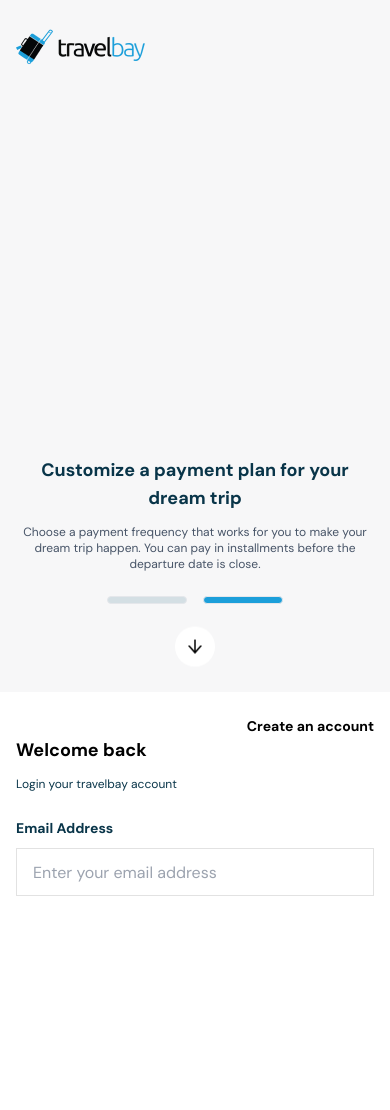
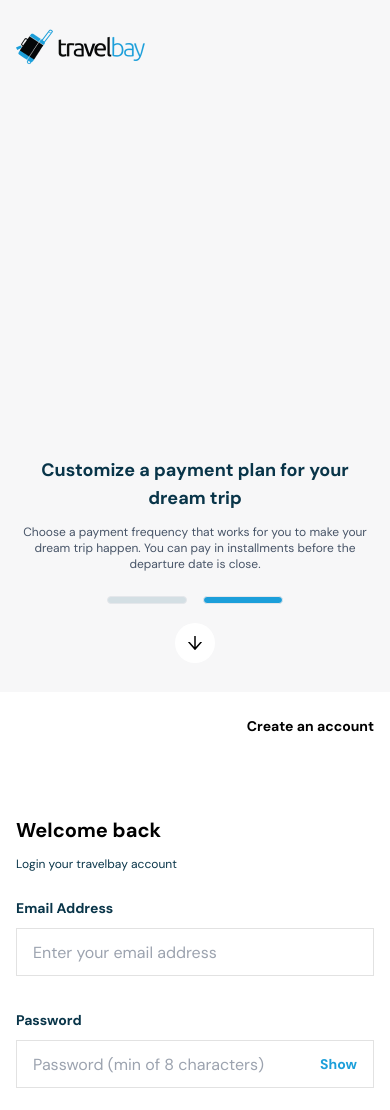
Before and after one commit to Generalsoi/travelbay, a React (Vite) app: page / in a window 390 px wide. Shown: the top 1110 px of the page. Before the commit the page ends 952 px from the top, so only its background shows below. Built offline with nearby package versions, Linux system fonts and the light colour scheme.

Commit message:
fix: minor updates

```diff
--- a/src/components/Login.tsx
+++ b/src/components/Login.tsx
@@ -1,8 +1,10 @@
-import React, { FC } from "react";
+import React, { FC, useState } from "react";
 import Logo from "../assets/Logo.png";
 import { AiOutlineArrowDown } from "react-icons/ai";
 
 export const Login: FC = () => {
+  const [showPassword, setShowPassword] = useState<boolean>(false);
+
   return (
     <div className="font-dmsans md:flex items-start w-full">
       <div className="w-full md:w-[50%] bg-[#F7F7F8] px-4 md:px-20 md:h-screen py-6 md:py-10">
@@ -43,8 +45,8 @@ export const Login: FC = () => {
         <div className="flex items-center justify-end ">
           <h2 className="font-bold text-sm md:text-md">Create an account</h2>
         </div>
-        <div className="md:mt-32">
-          <h2 className="font-bold text-lg md:text-2xl">Welcome back</h2>
+        <div className="mt-20 md:mt-32">
+          <h2 className="font-bold text-xl md:text-2xl">Welcome back</h2>
           <p className="text-xs md:text-sm text-[#093549] mt-3">
             Login your travelbay account
           </p>
@@ -68,6 +70,41 @@ export const Login: FC = () => {
                 />
               </div>
             </div>
+
+            <div>
+              <label
+                htmlFor="password"
+                className="text-[#093549] font-bold text-sm md:text-md"
+              >
+                Password
+              </label>
+
+              <div
+                className="w-full h-12 flex justify-between mb-3 relative mt-2"
+                style={{ border: "1px solid rgba(18, 18, 18, 0.12)" }}
+              >
+                <input
+                  type={showPassword ? "text" : "password"}
+                  placeholder="Password (min of 8 characters)"
+                  className="w-full h-full outline-none px-4 "
+                />
+                {showPassword ? (
+                  <p
+                    className="place-self-center absolute right-4 text-[#1C9FDA] text-sm cursor-pointer font-bold "
+                    onClick={() => setShowPassword(!showPassword)}
+                  >
+                    Hide
+                  </p>
+                ) : (
+                  <p
+                    className="place-self-center absolute right-4 text-[#1C9FDA] text-sm cursor-pointer font-bold"
+                    onClick={() => setShowPassword(!showPassword)}
+                  >
+                    Show
+                  </p>
+                )}
+              </div>
+            </div>
           </form>
         </div>
       </div>
```
